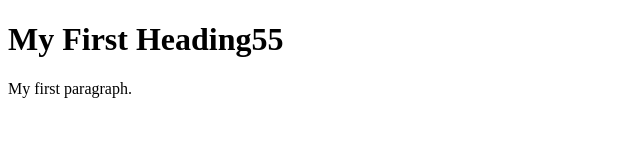
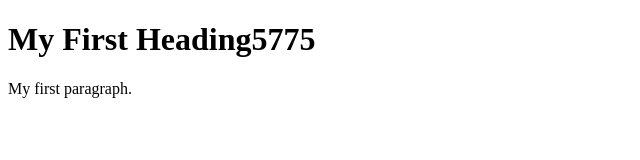
Before and after one commit to krishnakushwaha/aws-demo, a plain HTML site: page simple-python-app/index.html in a window 1280 px wide. Shown: the full height of the page, 0-640 px from the left. Drawn offline with Linux system fonts and the light colour scheme.

Commit message:
Update index.html

```diff
--- a/simple-python-app/index.html
+++ b/simple-python-app/index.html
@@ -2,7 +2,7 @@
 <html>
 <body>
 
-<h1>My First Heading55</h1>
+<h1>My First Heading5775</h1>
 <p>My first paragraph.</p>
 
 </body>
```
